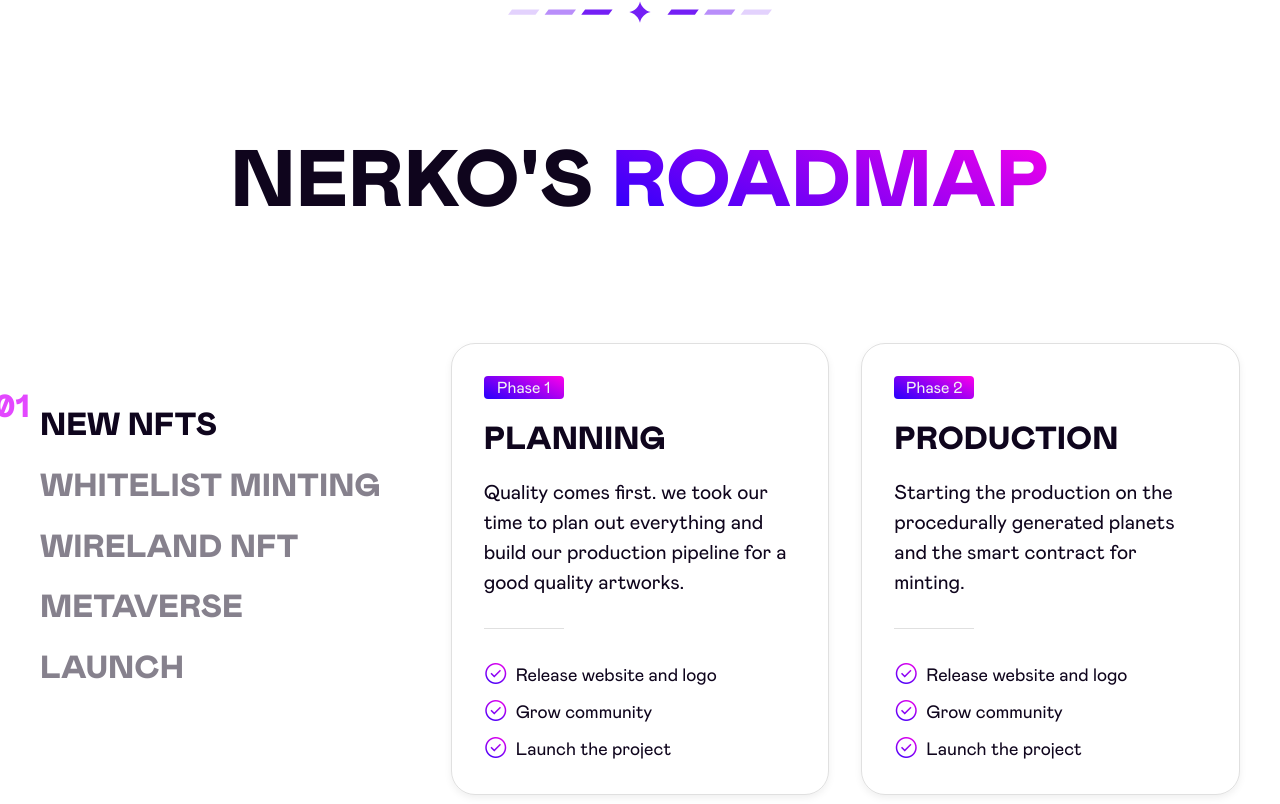
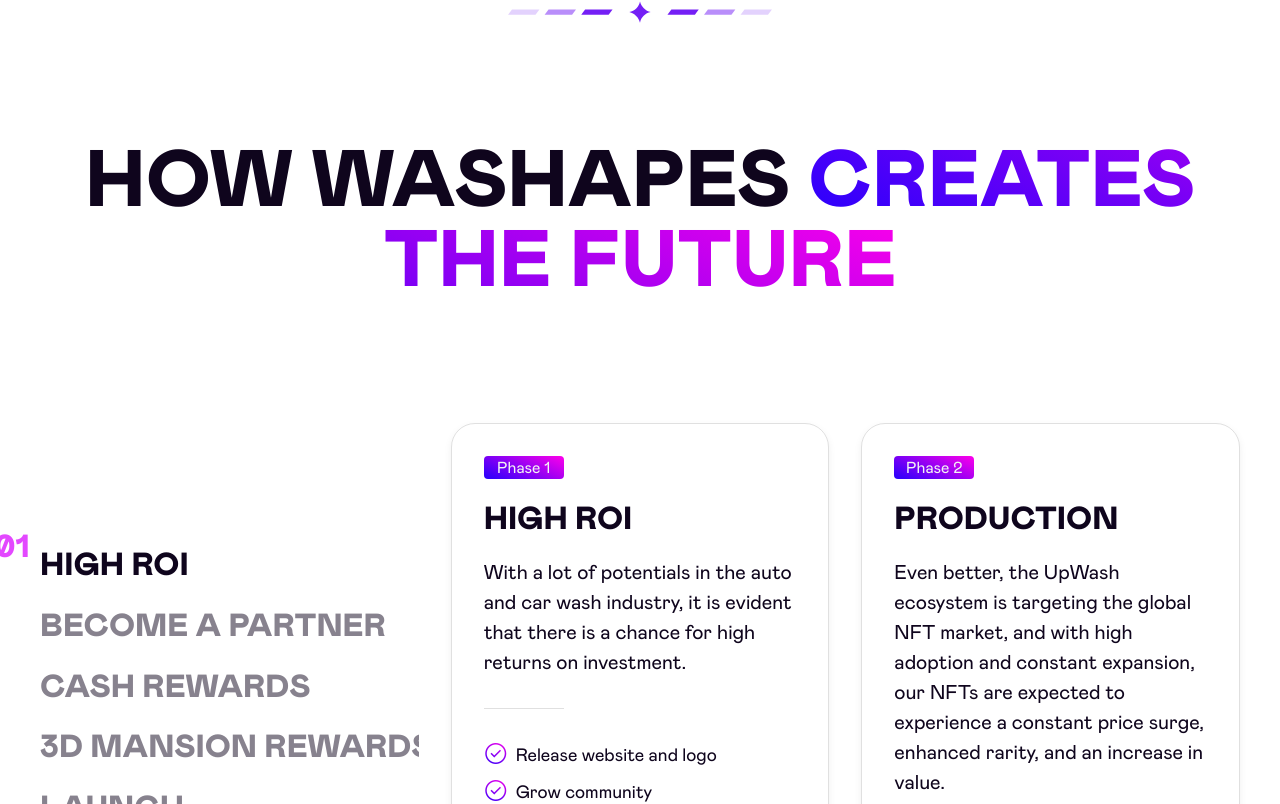
Before and after one commit to Omooba442/nerko_project, a Next.js app: page / in a window 1280 px wide. Shown: the part 4143-4947 px from the top of the page. Built offline with nearby package versions, Linux system fonts and the light colour scheme; a web font is replaced by a local one.

Commit message:
Update HomeFiveRoadMap.js

```diff
--- a/components/roadmap/HomeFiveRoadMap.js
+++ b/components/roadmap/HomeFiveRoadMap.js
@@ -6,7 +6,7 @@
                 <div className="uk-container">
                     <header className="uk-grid-xsmall uk-flex-center uk-flex-middle uk-text-center uk-child-width-auto@m uk-grid" data-uk-grid>
                         <div className="uk-panel">
-                            <h2 className="uk-h3 uk-h2@s uk-heading-d2@m uk-text-uppercase">Nerko's <span className="uk-text-gradient">Roadmap</span></h2>
+                            <h2 className="uk-h3 uk-h2@s uk-heading-d2@m uk-text-uppercase">How Washapes <span className="uk-text-gradient">Creates the future</span></h2>
                         </div>
                     </header>
                     <div className="uk-panel uk-margin-medium-top uk-margin-2xlarge-top@m">
@@ -15,22 +15,22 @@
                                 <ul className="uni-roadmap-switcher" data-uk-switcher="connect: #uni-roadmap-nav; animation: uk-animation-slide-bottom-small, uk-animation-slide-top-small">
                                     <li>
                                         <Link href="#">
-                                            <h2 className="uk-h4 uk-h3@m uk-text-inherit uk-text-uppercase uk-margin-remove">New NFTS</h2>
+                                            <h2 className="uk-h4 uk-h3@m uk-text-inherit uk-text-uppercase uk-margin-remove">High Roi</h2>
                                         </Link>
                                     </li>
                                     <li>
                                         <Link href="#">
-                                            <h2 className="uk-h4 uk-h3@m uk-text-inherit uk-text-uppercase uk-margin-remove">Whitelist Minting</h2>
+                                            <h2 className="uk-h4 uk-h3@m uk-text-inherit uk-text-uppercase uk-margin-remove">Become A partner</h2>
                                         </Link>
                                     </li>
                                     <li>
                                         <Link href="#">
-                                            <h2 className="uk-h4 uk-h3@m uk-text-inherit uk-text-uppercase uk-margin-remove">Wireland NFT</h2>
+                                            <h2 className="uk-h4 uk-h3@m uk-text-inherit uk-text-uppercase uk-margin-remove">Cash Rewards</h2>
                                         </Link>
                                     </li>
                                     <li>
                                         <Link href="#" >
-                                            <h2 className="uk-h4 uk-h3@m uk-text-inherit uk-text-uppercase uk-margin-remove">Metaverse</h2>
+                                            <h2 className="uk-h4 uk-h3@m uk-text-inherit uk-text-uppercase uk-margin-remove">3D Mansion Rewards</h2>
                                         </Link>
                                     </li>
                                     <li>
@@ -49,8 +49,9 @@
                                                     <div className="uk-card uk-card-small uk-card-medium@m uk-panel uk-radius uk-radius-large@m uk-border uk-box-shadow-xsmall dark:uk-background-white-5">
                                                         <div className="uk-panel">
                                                             <span className="uk-text-small uk-flex-center uk-flex-column uk-flex-middle uk-background-gradient uk-radius-xsmall uk-text-gray-10 uk-width-2xsmall">Phase 1</span>
-                                                            <h3 className="uk-h4 uk-h3@m uk-text-uppercase">Planning</h3>
-                                                            <p className="uk-text-large@m">Quality comes first. we took our time to plan out everything and build our production pipeline for a good quality artworks.</p>
+                                                            <h3 className="uk-h4 uk-h3@m uk-text-uppercase">High Roi </h3>
+                                                            <p className="uk-text-large@m">With a lot of potentials in the auto and car wash industry, it is evident that there
+is a chance for high returns on investment. </p>
                                                             <hr className="uk-width-2xsmall uk-margin-medium@m" />
                                                             <ul className="uk-list uk-text-small uk-text-medium@m">
                                                                 <li className="uk-flex-middle"><i className="uk-icon uk-icon-xsmall uk-icon-small@m unicon-checkmark-outline uk-margin-xsmall-right uk-text-gradient"></i> Release website and logo</li>
@@ -65,7 +66,10 @@
                                                         <div className="uk-panel">
                                                             <span className="uk-text-small uk-flex-center uk-flex-column uk-flex-middle uk-background-gradient uk-radius-xsmall uk-text-gray-10 uk-width-2xsmall">Phase 2</span>
                                                             <h3 className="uk-h4 uk-h3@m uk-text-uppercase">Production</h3>
-                                                            <p className="uk-text-large@m">Starting the production on the procedurally generated planets and the smart contract for minting.</p>
+                                                            <p className="uk-text-large@m">Even better, the UpWash
+ecosystem is targeting the global NFT market, and with high adoption and
+constant expansion, our NFTs are expected to experience a constant price
+surge, enhanced rarity, and an increase in value.</p>
                                                             <hr className="uk-width-2xsmall uk-margin-medium@m" />
                                                             <ul className="uk-list uk-text-small uk-text-medium@m">
                                                                 <li className="uk-flex-middle"><i className="uk-icon uk-icon-xsmall uk-icon-small@m unicon-checkmark-outline uk-margin-xsmall-right uk-text-gradient"></i> Release website and logo</li>
@@ -83,8 +87,11 @@
                                                     <div className="uk-card uk-card-small uk-card-medium@m uk-panel uk-radius uk-radius-large@m uk-border uk-box-shadow-xsmall dark:uk-background-white-5">
                                                         <div className="uk-panel">
                                                             <span className="uk-text-small uk-flex-center uk-flex-column uk-flex-middle uk-background-gradient uk-radius-xsmall uk-text-gray-10 uk-width-2xsmall">Phase 3</span>
-                                                            <h3 className="uk-h4 uk-h3@m uk-text-uppercase">Launch</h3>
-                                                            <p className="uk-text-large@m">Our most active community members will be able to join the whitelist so they can discover, collect and sell their NFTs.</p>
+                                                            <h3 className="uk-h4 uk-h3@m uk-text-uppercase">Become A Partner</h3>
+                                                            <p className="uk-text-large@m">An UpWash NFT holder has the right to participate extensively in our ecosystem
+by enhancing expansion into his or her country. We're not a system restricted by
+the border; our system is set to enhance this essential service with digital
+technology. .</p>
                                                             <hr className="uk-width-2xsmall uk-margin-medium@m" />
                                                             <ul className="uk-list uk-text-small uk-text-medium@m">
                                                                 <li className="uk-flex-middle"><i className="uk-icon uk-icon-xsmall uk-icon-small@m unicon-checkmark-outline uk-margin-xsmall-right uk-text-gradient"></i> Release website and logo</li>
@@ -98,8 +105,9 @@
                                                     <div className="uk-card uk-card-small uk-card-medium@m uk-panel uk-radius uk-radius-large@m uk-border uk-box-shadow-xsmall dark:uk-background-white-5">
                                                         <div className="uk-panel">
                                                             <span className="uk-text-small uk-flex-center uk-flex-column uk-flex-middle uk-background-gradient uk-radius-xsmall uk-text-gray-10 uk-width-2xsmall">Phase 4</span>
-                                                            <h3 className="uk-h4 uk-h3@m uk-text-uppercase">Minting</h3>
-                                                            <p className="uk-text-large@m">Per-Sale Minting is opened for our Whitelisted members. The price for whitelist minting will be 0.5 SOL.</p>
+                                                            <h3 className="uk-h4 uk-h3@m uk-text-uppercase">Expansion</h3>
+                                                            <p className="uk-text-large@m">As we gain more visibility, our NFTs holders can discern the need for
+our service in their locations and can request that we expand to the locations.</p>
                                                             <hr className="uk-width-2xsmall uk-margin-medium@m" />
                                                             <ul className="uk-list uk-text-small uk-text-medium@m">
                                                                 <li className="uk-flex-middle"><i className="uk-icon uk-icon-xsmall uk-icon-small@m unicon-checkmark-outline uk-margin-xsmall-right uk-text-gradient"></i> Release website and logo</li>
@@ -132,8 +140,9 @@
                                                     <div className="uk-card uk-card-small uk-card-medium@m uk-panel uk-radius uk-radius-large@m uk-border uk-box-shadow-xsmall dark:uk-background-white-5">
                                                         <div className="uk-panel">
                                                             <span className="uk-text-small uk-flex-center uk-flex-column uk-flex-middle uk-background-gradient uk-radius-xsmall uk-text-gray-10 uk-width-2xsmall">Phase 6</span>
-                                                            <h3 className="uk-h4 uk-h3@m uk-text-uppercase">Research</h3>
-                                                            <p className="uk-text-large@m">A complete account of the system, and expound the actual teachings of the great explorer of the truth.</p>
+                                                            <h3 className="uk-h4 uk-h3@m uk-text-uppercase">Cash rewrads</h3>
+                                                            <p className="uk-text-large@m">Love to enjoy some cash prizes? We provide a good opportunity for this every
+three months.</p>
                                                             <hr className="uk-width-2xsmall uk-margin-medium@m" />
                                                             <ul className="uk-list uk-text-small uk-text-medium@m">
                                                                 <li className="uk-flex-middle"><i className="uk-icon uk-icon-xsmall uk-icon-small@m unicon-checkmark-outline uk-margin-xsmall-right uk-text-gradient"></i> Release website and logo</li>
@@ -151,8 +160,10 @@
                                                     <div className="uk-card uk-card-small uk-card-medium@m uk-panel uk-radius uk-radius-large@m uk-border uk-box-shadow-xsmall dark:uk-background-white-5">
                                                         <div className="uk-panel">
                                                             <span className="uk-text-small uk-flex-center uk-flex-column uk-flex-middle uk-background-gradient uk-radius-xsmall uk-text-gray-10 uk-width-2xsmall">Phase 7</span>
-                                                            <h3 className="uk-h4 uk-h3@m uk-text-uppercase">Community</h3>
-                                                            <p className="uk-text-large@m">Quality comes first. we took our time to plan out everything and build our production pipeline for a good quality artworks.</p>
+                                                            <h3 className="uk-h4 uk-h3@m uk-text-uppercase">Rewards</h3>
+                                                            <p className="uk-text-large@m">Our NFTs holders who have also assisted the brand in several
+ways will have the chance to win cash rewards during our ceremonies that will
+be held in Europe, Asia, South, and North America.</p>
                                                             <hr className="uk-width-2xsmall uk-margin-medium@m" />
                                                             <ul className="uk-list uk-text-small uk-text-medium@m">
                                                                 <li className="uk-flex-middle"><i className="uk-icon uk-icon-xsmall uk-icon-small@m unicon-checkmark-outline uk-margin-xsmall-right uk-text-gradient"></i> Release website and logo</li>
@@ -166,8 +177,10 @@
                                                     <div className="uk-card uk-card-small uk-card-medium@m uk-panel uk-radius uk-radius-large@m uk-border uk-box-shadow-xsmall dark:uk-background-white-5">
                                                         <div className="uk-panel">
                                                             <span className="uk-text-small uk-flex-center uk-flex-column uk-flex-middle uk-background-gradient uk-radius-xsmall uk-text-gray-10 uk-width-2xsmall">Phase 8</span>
-                                                            <h3 className="uk-h4 uk-h3@m uk-text-uppercase">Production</h3>
-                                                            <p className="uk-text-large@m">Starting the production on the procedurally generated planets and the smart contract for minting.</p>
+                                                            <h3 className="uk-h4 uk-h3@m uk-text-uppercase">3D Mansion Rewards</h3>
+                                                            <p className="uk-text-large@m">By purchasing the UpWash monkey NFTs, NFT holders will the get a 3D
+mansion reward in the metaverse. This is a fully decorated mansion that can
+be enjoyed by users in the virtual world.</p>
                                                             <hr className="uk-width-2xsmall uk-margin-medium@m" />
                                                             <ul className="uk-list uk-text-small uk-text-medium@m">
                                                                 <li className="uk-flex-middle"><i className="uk-icon uk-icon-xsmall uk-icon-small@m unicon-checkmark-outline uk-margin-xsmall-right uk-text-gradient"></i> Release website and logo</li>
```
